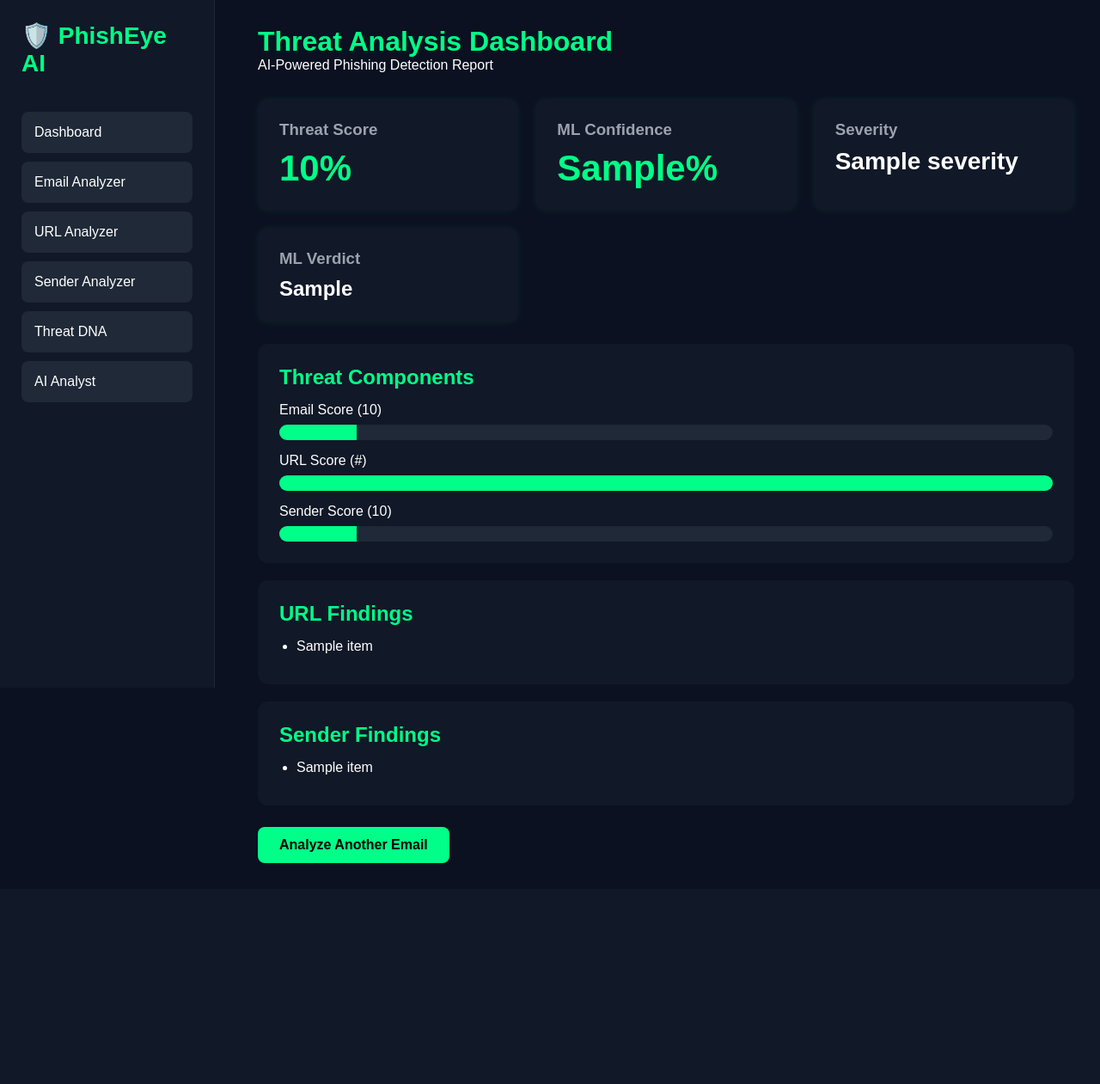
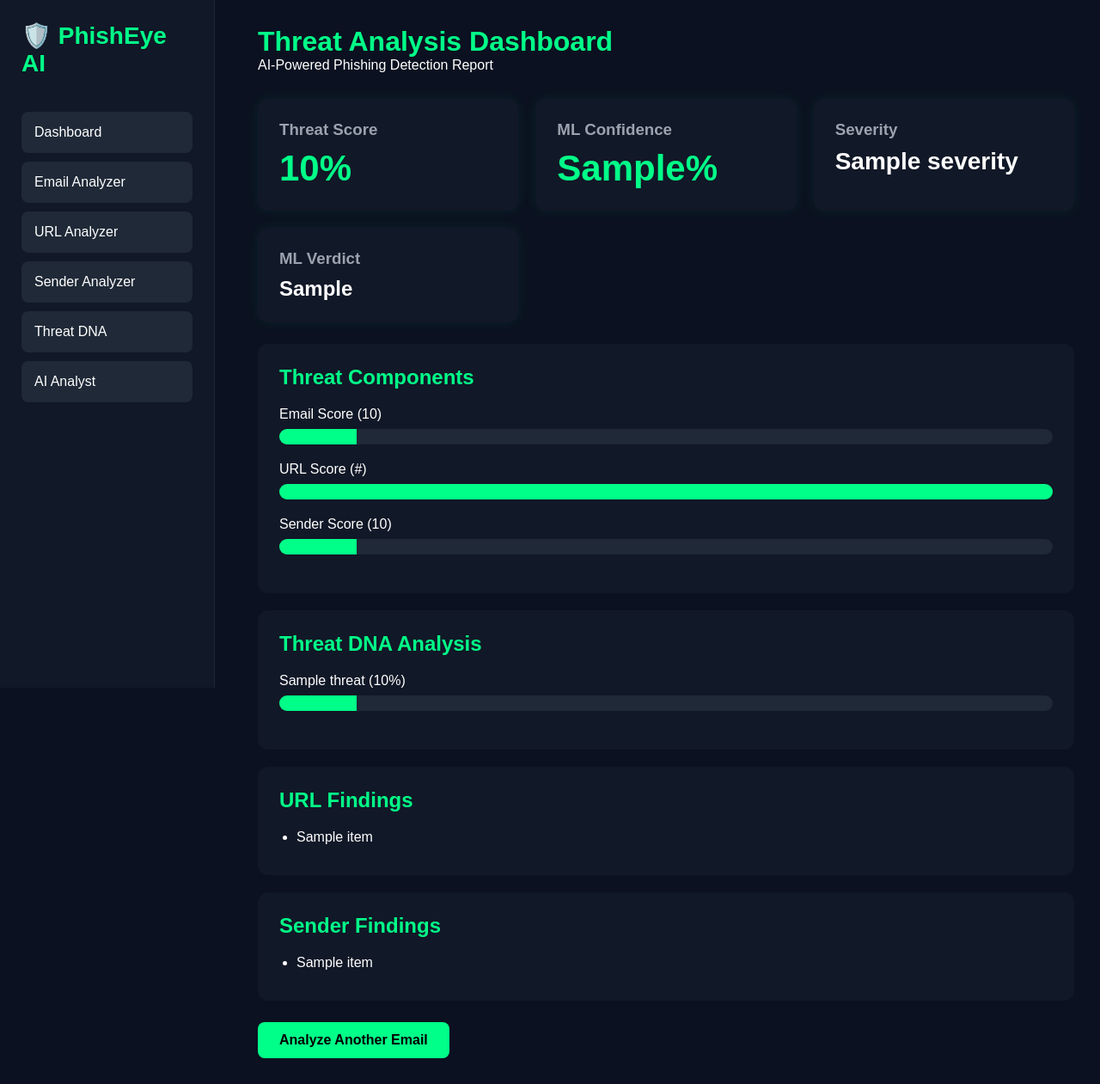
Before and after one commit to akshat588/AI-Phishing-Detector, a Flask app: template templates/result.html in a window 1280 px wide. Shown: the whole page at 86% size. Before the commit the page ends 1004 px from the top, so only its background shows below. Run offline with Flask 3, Linux system fonts and the light colour scheme; the template is opened without the code that fills it: most values are stand-ins (such as "Sample title", 1, 10 or a date in 2020); parts of the project's set-up code (start-up, migrations or seed data) failed here and were passed over.

Commit message:
Phase 4.5 threat DNA dashboard

```diff
--- a/app.py
+++ b/app.py
@@ -45,10 +45,10 @@ def analyze():
     # Email Analysis
     # ==========================
 
-    email_result = analyze_email(email)
+    threat_dna = analyze_email(email)
 
     email_score = get_email_score(
-        email_result
+        threat_dna
     )
 
     # ==========================
@@ -68,7 +68,7 @@ def analyze():
     )
 
     # ==========================
-    # REAL ML Prediction
+    # ML Prediction
     # ==========================
 
     email_vector = vectorizer.transform(
@@ -130,8 +130,9 @@ def analyze():
 
         ml_confidence=ml_confidence,
         ml_verdict=ml_verdict,
+        severity=severity,
 
-        severity=severity,
+        threat_dna=threat_dna,
 
         url_findings=url_findings,
         sender_findings=sender_findings
--- a/templates/result.html
+++ b/templates/result.html
@@ -68,7 +68,7 @@
             background:#111827;
             padding:25px;
             border-radius:12px;
-            box-shadow:0 0 10px rgba(0,255,136,0.08);
+            box-shadow:0 0 15px rgba(0,255,136,0.08);
         }
 
         .card h3{
@@ -96,8 +96,8 @@
         }
 
         .section h2{
-            margin-bottom:15px;
             color:#00ff88;
+            margin-bottom:20px;
         }
 
         ul{
@@ -121,28 +121,28 @@
 
         .verdict{
             font-size:24px;
-            margin-top:10px;
             font-weight:bold;
         }
 
         .progress-container{
-            margin-top:15px;
+            margin-bottom:20px;
         }
 
         .progress-title{
             margin-bottom:8px;
+            font-size:16px;
         }
 
         .progress-bar{
             width:100%;
+            height:18px;
             background:#1f2937;
             border-radius:20px;
             overflow:hidden;
-            height:18px;
         }
 
         .progress-fill{
-            height:18px;
+            height:100%;
             background:#00ff88;
         }
 
@@ -170,41 +170,58 @@
 <div class="content">
 
     <div class="header">
+
         <h1>Threat Analysis Dashboard</h1>
+
         <p>AI-Powered Phishing Detection Report</p>
+
     </div>
 
     <div class="cards">
 
         <div class="card">
+
             <h3>Threat Score</h3>
+
             <div class="score">
                 {{ final_score }}%
             </div>
+
         </div>
 
         <div class="card">
+
             <h3>ML Confidence</h3>
+
             <div class="score">
                 {{ ml_confidence }}%
             </div>
+
         </div>
 
         <div class="card">
+
             <h3>Severity</h3>
+
             <div class="severity">
                 {{ severity }}
             </div>
+
         </div>
 
         <div class="card">
+
             <h3>ML Verdict</h3>
+
             <div class="verdict">
                 {{ ml_verdict }}
             </div>
+
         </div>
 
     </div>
+
+    <!-- Threat Components -->
 
     <div class="section">
 
@@ -254,6 +271,40 @@
 
     </div>
 
+    <!-- Threat DNA -->
+
+    <div class="section">
+
+        <h2>Threat DNA Analysis</h2>
+
+        {% for threat, score in threat_dna.items() %}
+
+        <div class="progress-container">
+
+            <div class="progress-title">
+
+                {{ threat }}
+
+                ({{ score }}%)
+
+            </div>
+
+            <div class="progress-bar">
+
+                <div class="progress-fill"
+                     style="width: {{ score }}%;">
+                </div>
+
+            </div>
+
+        </div>
+
+        {% endfor %}
+
+    </div>
+
+    <!-- URL Findings -->
+
     <div class="section">
 
         <h2>URL Findings</h2>
@@ -269,6 +320,8 @@
         </ul>
 
     </div>
+
+    <!-- Sender Findings -->
 
     <div class="section">
 
@@ -287,7 +340,9 @@
     </div>
 
     <a href="/" class="back-btn">
+
         Analyze Another Email
+
     </a>
 
 </div>
```
Lines whose indentation alone changed are shown as unchanged.
